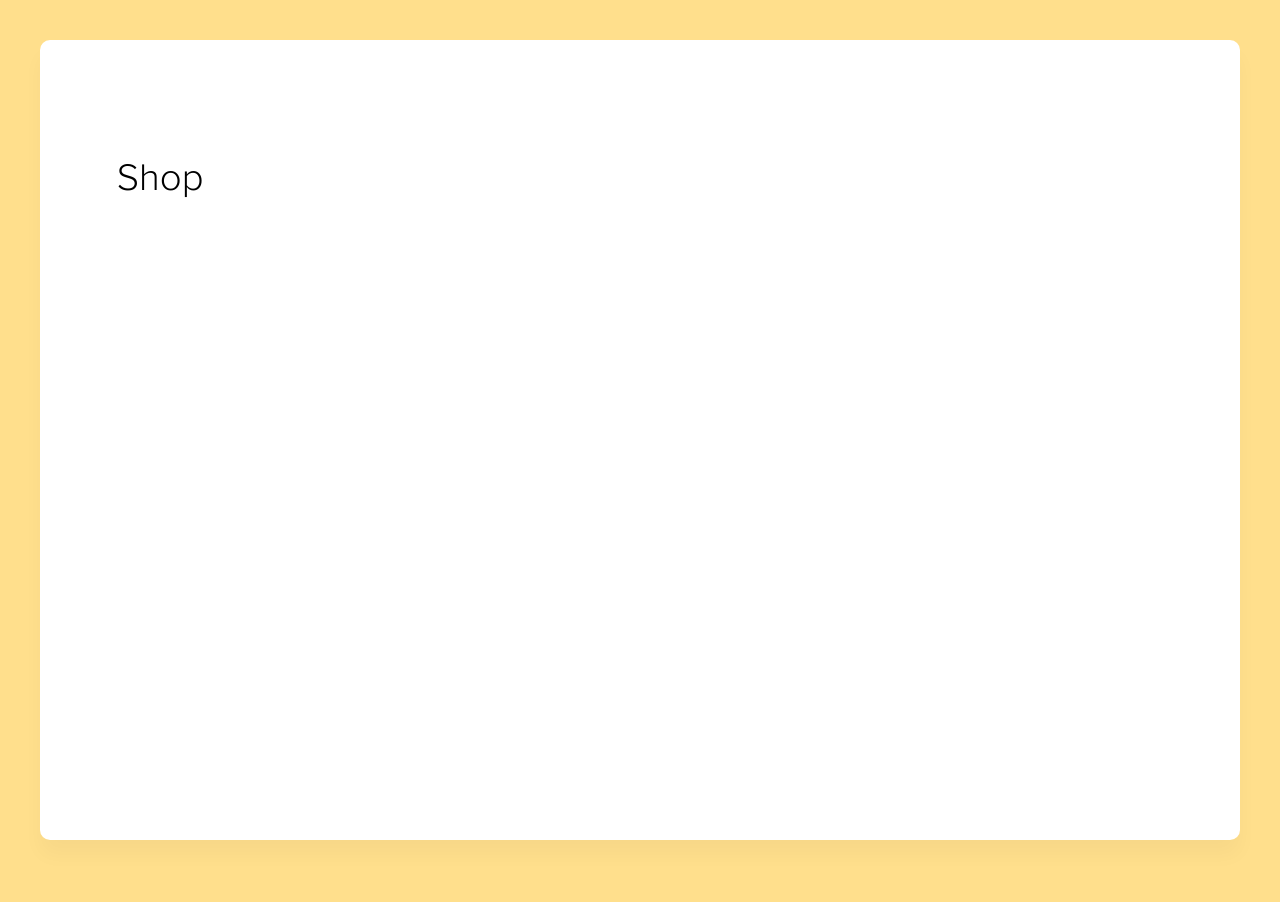
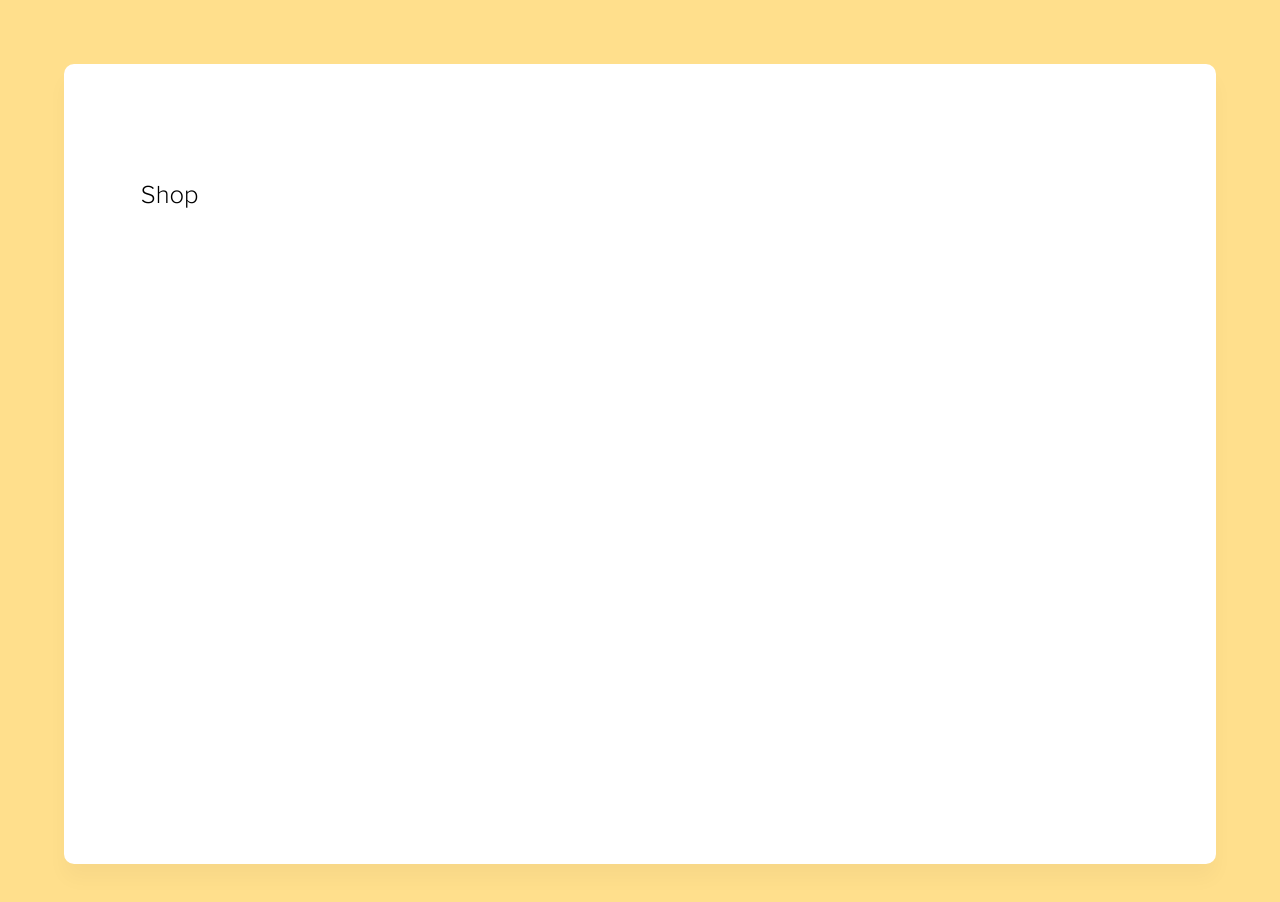
Before and after one commit to MaksimLokhmakov/pizza-site, a React (Create React App) app: page / in a window 1280 px wide. Shown: the top 902 px of the page. Before the commit the page ends 880 px from the top, so only its background shows below. Built offline with nearby package versions, Linux system fonts and the light colour scheme.

Commit message:
add header

```diff
--- a/src/App/app-default.scss
+++ b/src/App/app-default.scss
@@ -33,15 +33,29 @@
   padding: 0;
   box-sizing: border-box;
   outline: none;
+  border: none;
   text-decoration: none;
 }
 
+h1 {
+  font-size: 2.2vw;
+  font-weight: 800;
+  text-transform: uppercase;
+  color: #181818;
+}
+
+p {
+  font-weight: 400;
+  font-size: 1.3vw;
+  color: #7b7b7b;
+}
+
 body {
-  font-size: 3vw;
+  font-size: 2vw;
   font-weight: normal;
   font-family: Proxima Nova Light, sans-serif;
   position: relative;
-  margin: 5vh;
+  margin: 5vw;
   background-color: #ffdf8c;
 }
 
--- a/src/App/index.tsx
+++ b/src/App/index.tsx
@@ -5,8 +5,8 @@ import "./app-default.scss";
 function App() {
   return (
     <div className="App">
-      <Header />
       <BrowserRouter>
+        <Header />
         <AppRouter />
       </BrowserRouter>
     </div>
```
